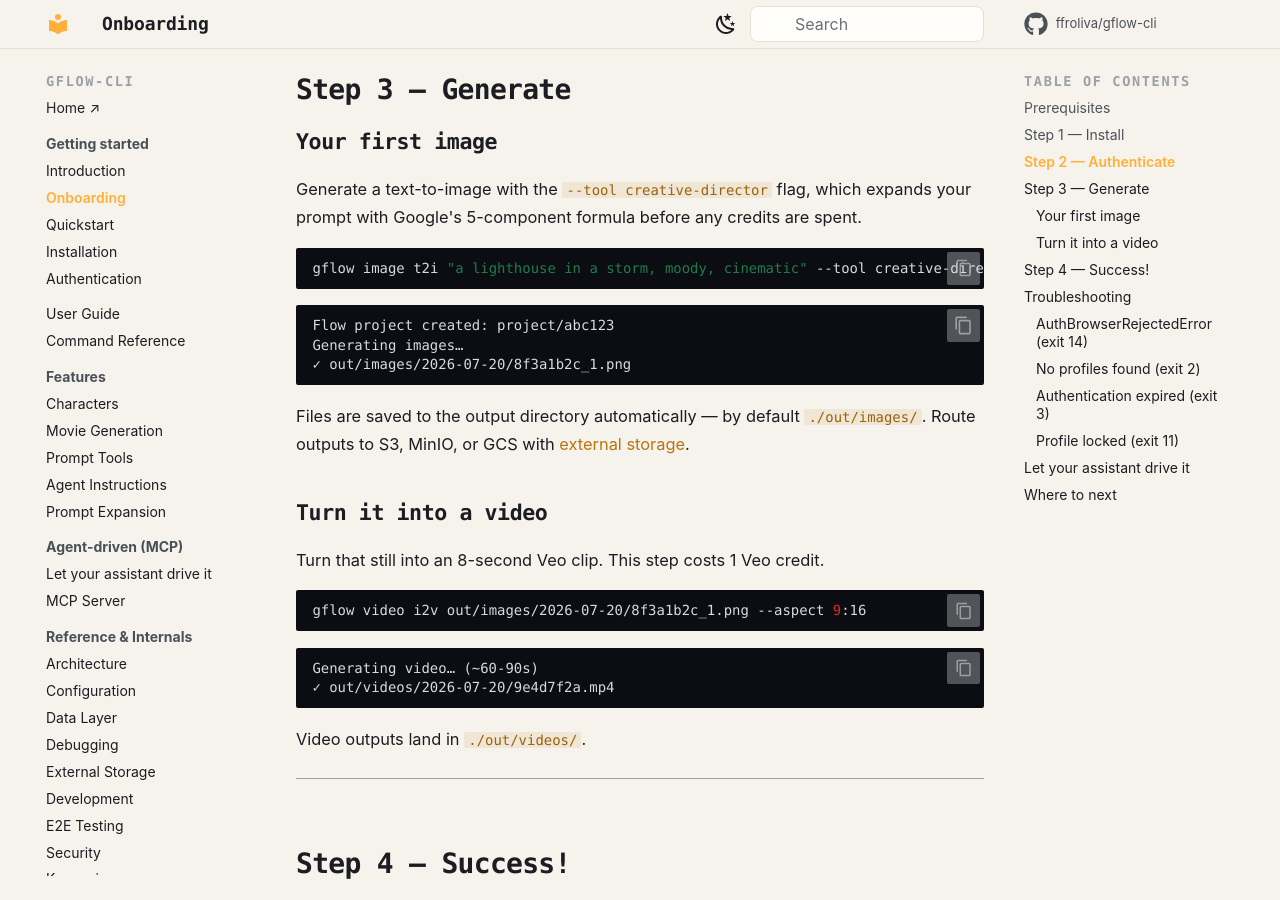
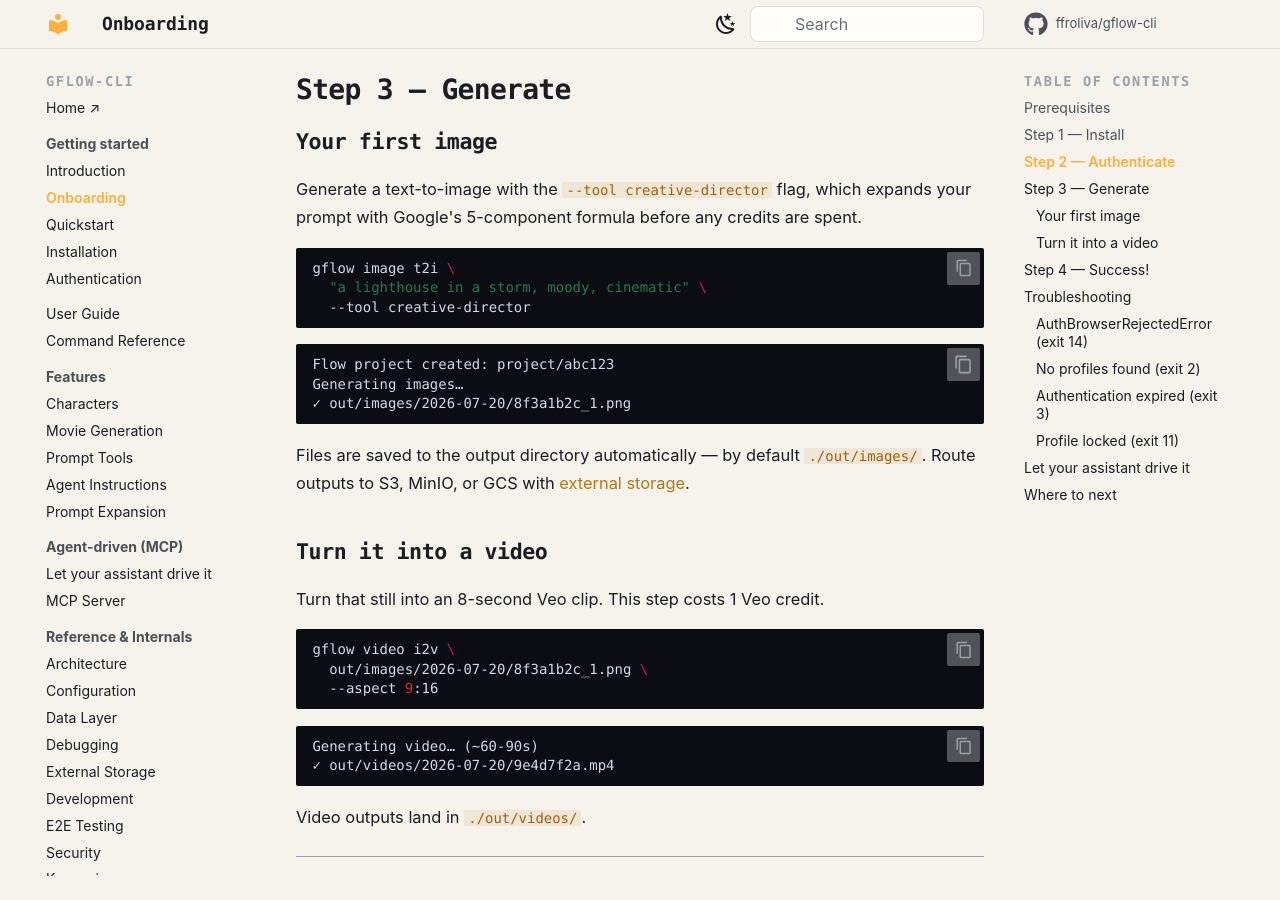
Before and after one commit to ffroliva/gflow-cli, an MkDocs documentation site: the page built from website/docs/onboarding.md, in a window 1280 px wide and 900 px high, scrolled down 1704 px. Built offline with MkDocs 1.6.1 and Material for MkDocs 9.7.7, drawn with Linux system fonts in a browser that asks for light colours; comment, search, counter and statistics services are not loaded.

Commit message:
docs: break long commands with shell line continuation

````diff
--- a/website/docs/onboarding.md
+++ b/website/docs/onboarding.md
@@ -67,7 +67,9 @@
 Generate a text-to-image with the `--tool creative-director` flag, which expands your prompt with Google's 5-component formula before any credits are spent.
 
 ```bash
-gflow image t2i "a lighthouse in a storm, moody, cinematic" --tool creative-director
+gflow image t2i \
+  "a lighthouse in a storm, moody, cinematic" \
+  --tool creative-director
 ```
 
 ```
@@ -83,7 +85,9 @@
 Turn that still into an 8-second Veo clip. This step costs 1 Veo credit.
 
 ```bash
-gflow video i2v out/images/2026-07-20/8f3a1b2c_1.png --aspect 9:16
+gflow video i2v \
+  out/images/2026-07-20/8f3a1b2c_1.png \
+  --aspect 9:16
 ```
 
 ```
````
